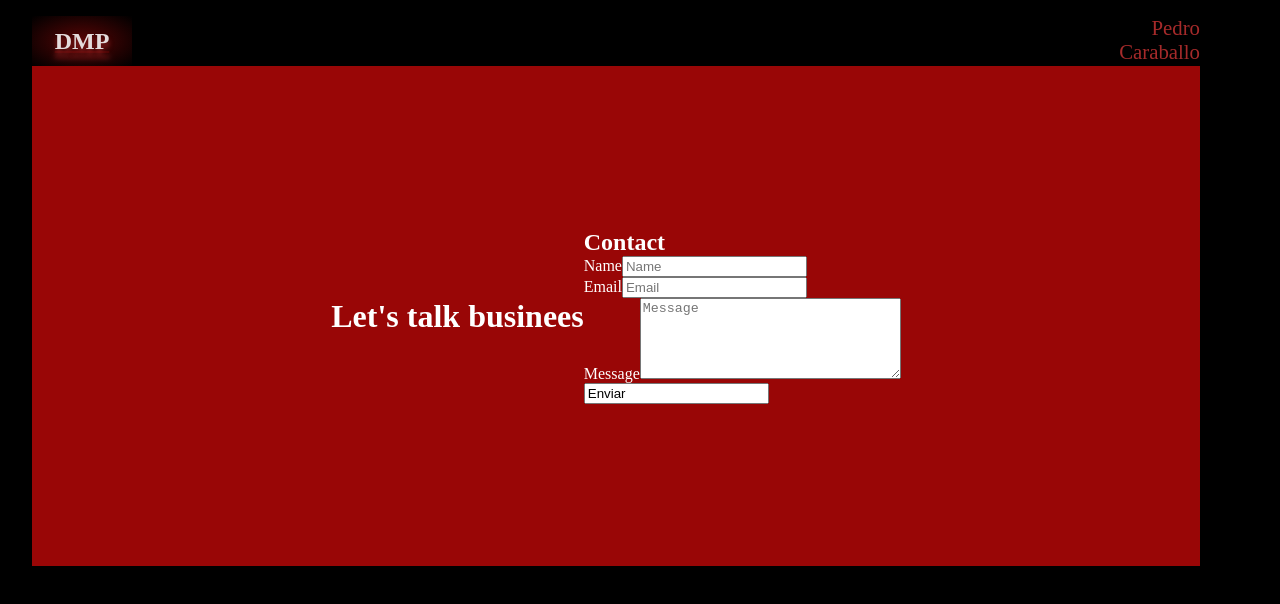
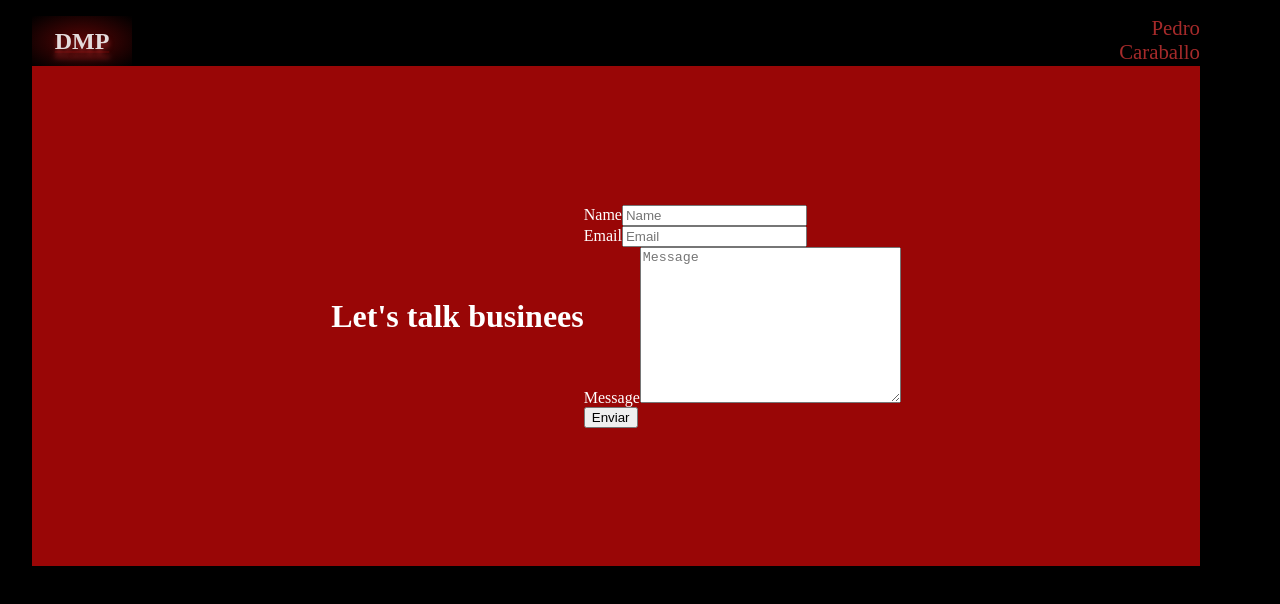
Before and after one commit to PeterDMP98/DMPROGRAM, a React (Vite) app: page /#/contact in a window 1280 px wide. Shown: the top 604 px of the page. Built offline with nearby package versions, Linux system fonts and the light colour scheme.

Commit message:
fomulario

```diff
--- a/src/components/contact/Emeil.jsx
+++ b/src/components/contact/Emeil.jsx
@@ -2,26 +2,24 @@ import React from 'react'
 
 const Emeil = () => {
   return (
-    <form className='form__contact'>
-
-        <h2 className='form__title'>Contact</h2>
+    <form className='form__contact' name='form__contact' netlify>
 
         <div className='form__name'>
             <label className='form__label' htmlFor="name">Name</label>
-            <input className='form__input' type="text" id='name' placeholder='Name'/>
+            <input className='form__input' type="text" id='name' name='name' placeholder='Name'/>
         </div>
 
         <div className='form__email'>
             <label className='form__label' htmlFor="email">Email</label>
-            <input className='form__input' type="email" id='email' placeholder='Email' />
+            <input className='form__input' type="email" id='email' name='email' placeholder='Email' />
         </div>
 
         <div className='form__message'>
             <label className='form__label' htmlFor="message">Message</label>
-            <textarea className='form__text' name="message" id="message" cols="30" rows="5" placeholder='Message'></textarea>
+            <textarea className='form__text' name="message" id="message" cols="30" rows="10" placeholder='Message'></textarea>
         </div>
 
-        <input className='fomr__btn' type="sutmit" value="Enviar" />
+        <input className='fomr__btn' type="submit" value="Enviar" />
 
     </form>
   )
```
